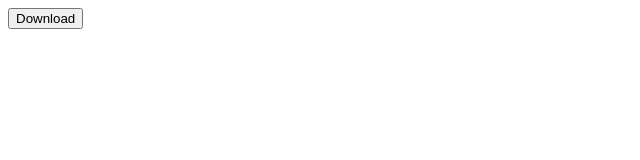
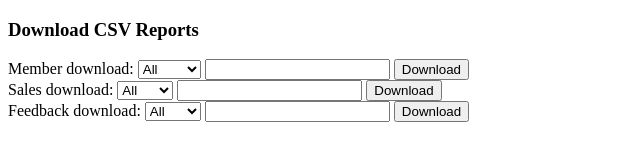
Before and after one commit to InfiniteBlanK3T/GotoGro.MemberRecordManager, a website: page FrontEnd/DownloadCSV.html in a window 1280 px wide. Shown: the whole page, without its empty margins (0-640 px from the left). Drawn offline with Linux system fonts and the light colour scheme.

Commit message:
Completed: create basic interface for user to be able to download CSV file

```diff
--- a/FrontEnd/DownloadCSV.html
+++ b/FrontEnd/DownloadCSV.html
@@ -3,13 +3,47 @@
 <head>
     <meta charset="UTF-8">
     <meta name="viewport" content="width=device-width, initial-scale=1.0">
-    <title>Document</title>
+    <title>Download CSV Reports</title>
 </head>
 <body>
 
     <div class="box">
+        <h3>Download CSV Reports</h3>
         <div>
             <div class="div_button">
+                <label for="">Member download: </label>
+                <select name="memberSelectFilter" id="memberSelectFilter">
+                    <option value="all">All</option>
+                    <option value="name">name</option>
+                    <option value="suburb">suburb</option>
+                    <option value="email">email</option>
+                </select>
+                <input type="text" id="memberInputFilter">
+                <button class="button" id="downloadMembers">Download</button>
+
+            </div>
+        </div>
+        <div>
+            <div class="div_button">
+                <label for="">Sales download: </label>
+                <select name="salesSelectFilter" id="salesSelectFilter">
+                    <option value="all">All</option>
+                    <option value="name">name</option>
+                    <option value="date">date</option>
+                </select>
+                <input type="text" id="salesInputFilter">
+                <button class="button" id="downloadMembers">Download</button>
+
+            </div>
+        </div>
+        <div>
+            <div class="div_button">
+                <label for="">Feedback download: </label>
+                <select name="feedbackSelectFilter" id="feedbackSelectFilter">
+                    <option value="all">All</option>
+                    <option value="name">name</option>
+                </select>
+                <input type="text" id="feedbackInputFilter">
                 <button class="button" id="downloadMembers">Download</button>
 
             </div>
```
Also changed, not shown: Index.html (+1 -1 lines).
